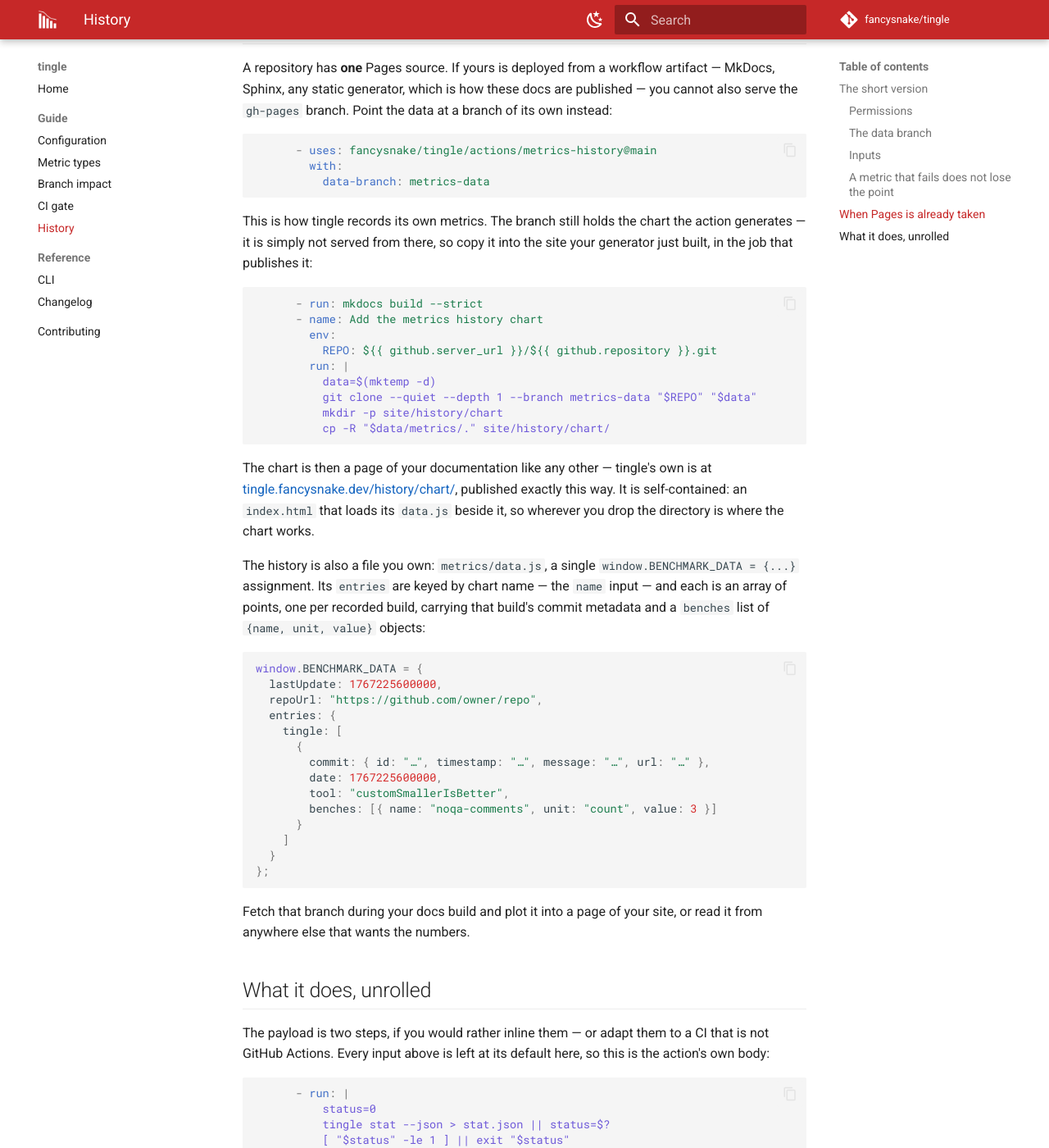
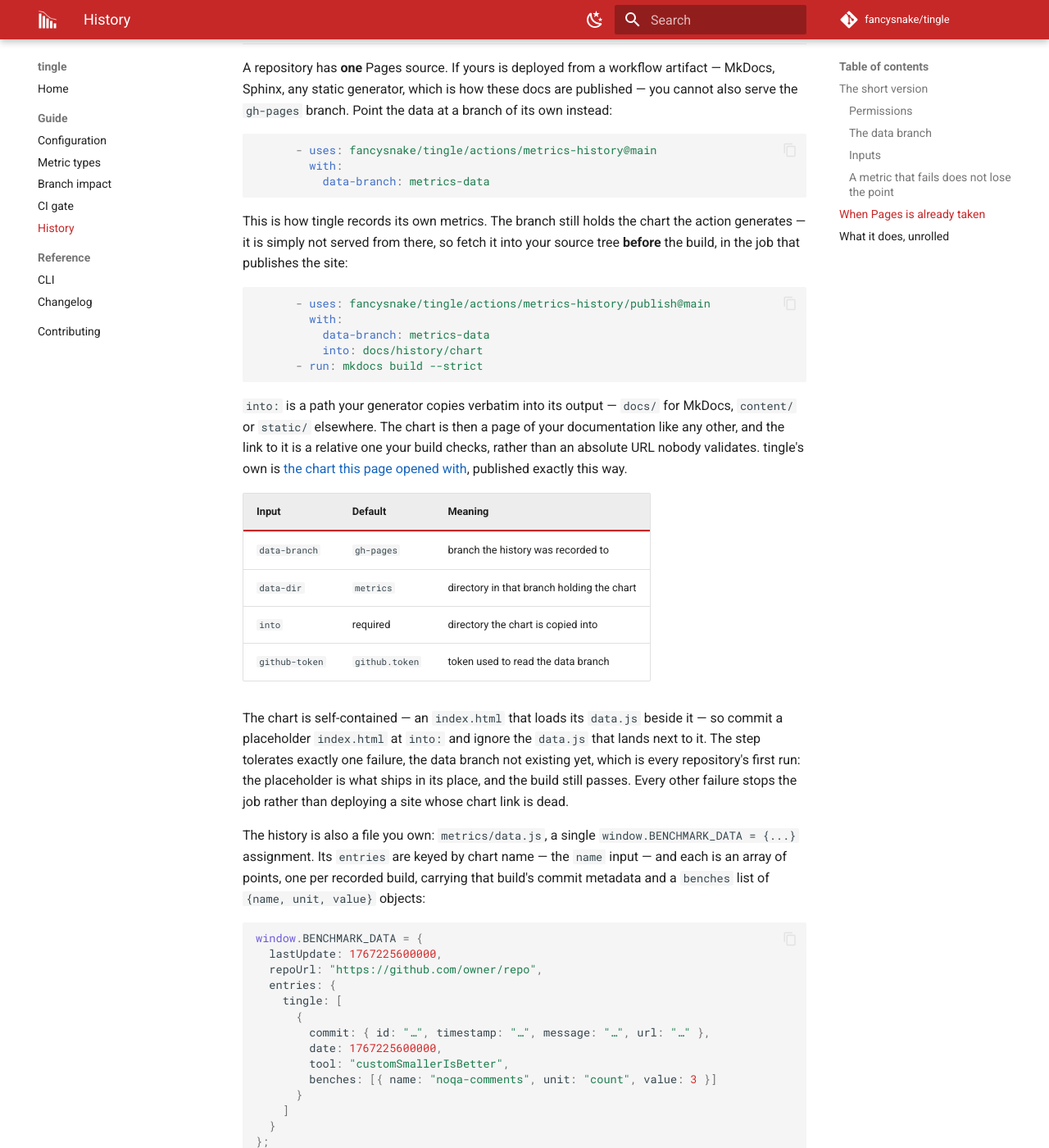
Before and after one commit to fancysnake/tingle, an MkDocs documentation site: the page built from docs/history.md, in a window 1280 px wide and 1400 px high, scrolled down 2672 px. Shown: the whole window at 82% size. Built offline with MkDocs 1.6.1 and Material for MkDocs 9.7.7, drawn with Linux system fonts in a browser that asks for light colours; comment, search, counter and statistics services are not loaded; some of the changed text lies outside the part shown.

Commit message:
Package the publish half of the metrics history as an action
The record half was already a versioned composite action; the publish half
was inline shell in docs.yml and pasted into docs/history.md for readers to
copy. Move it to actions/metrics-history/publish so there is one
implementation, and fix what the duplication was hiding:

- the old `if git clone` treated every failure as "no data branch yet" and
  deployed a chartless site behind a notice, while README, docs and the
  changelog all linked to the missing page. Only `ls-remote` exit 2 is
  tolerated now; a broken clone fails the job.
- the fetch runs before the build and lands in docs/, so MkDocs carries the
  chart into the site and --strict checks the links to it. They are relative
  now, not absolute production URLs no build validates.
- a committed placeholder page holds that path, so a repository with no
  history yet ships "no history yet" rather than a 404.
- the clone is authenticated, so a private repository works too.

Settle the canonical host while here: Pages serves tingle.fancysnake.dev, so
site_url, the PyPI URLs and the README links no longer advertise github.io.

````diff
--- a/docs/history.md
+++ b/docs/history.md
@@ -7,9 +7,9 @@ that something is a **branch**, not an artifact.
 !!! tip "See one first"
 
     tingle keeps its own history this way, and publishes it:
-    **[tingle.fancysnake.dev/history/chart/][own]**. One line per metric,
-    every point linked to the commit that produced it — that is what the
-    rest of this page sets up.
+    **[the chart beside this page][own]**. One line per metric, every point
+    linked to the commit that produced it — that is what the rest of this
+    page sets up.
 
 !!! warning "Artifacts are not history"
 
@@ -128,27 +128,39 @@ branch of its own instead:
 ```
 
 This is how tingle records its own metrics. The branch still holds the chart
-the action generates — it is simply not served from there, so copy it into
-the site your generator just built, in the job that publishes it:
+the action generates — it is simply not served from there, so fetch it into
+your source tree **before** the build, in the job that publishes the site:
 
 ```yaml
+      - uses: fancysnake/tingle/actions/metrics-history/publish@main
+        with:
+          data-branch: metrics-data
+          into: docs/history/chart
       - run: mkdocs build --strict
-      - name: Add the metrics history chart
-        env:
-          REPO: ${{ github.server_url }}/${{ github.repository }}.git
-        run: |
-          data=$(mktemp -d)
-          git clone --quiet --depth 1 --branch metrics-data "$REPO" "$data"
-          mkdir -p site/history/chart
-          cp -R "$data/metrics/." site/history/chart/
 ```
 
-The chart is then a page of your documentation like any other — tingle's own
-is at [tingle.fancysnake.dev/history/chart/][own], published exactly this
-way. It is self-contained: an `index.html` that loads its `data.js` beside
-it, so wherever you drop the directory is where the chart works.
+`into:` is a path your generator copies verbatim into its output — `docs/`
+for MkDocs, `content/` or `static/` elsewhere. The chart is then a page of
+your documentation like any other, and the link to it is a relative one your
+build checks, rather than an absolute URL nobody validates. tingle's own is
+[the chart this page opened with][own], published exactly this way.
 
-  [own]: https://tingle.fancysnake.dev/history/chart/
+| Input | Default | Meaning |
+|---|---|---|
+| `data-branch` | `gh-pages` | branch the history was recorded to |
+| `data-dir` | `metrics` | directory in that branch holding the chart |
+| `into` | required | directory the chart is copied into |
+| `github-token` | `github.token` | token used to read the data branch |
+
+The chart is self-contained — an `index.html` that loads its `data.js`
+beside it — so commit a placeholder `index.html` at `into:` and ignore the
+`data.js` that lands next to it. The step tolerates exactly one failure, the
+data branch not existing yet, which is every repository's first run: the
+placeholder is what ships in its place, and the build still passes. Every
+other failure stops the job rather than deploying a site whose chart link is
+dead.
+
+  [own]: history/chart/index.html
 
 The history is also a file you own: `metrics/data.js`, a single
 `window.BENCHMARK_DATA = {...}` assignment. Its `entries` are keyed by chart
--- a/mkdocs.yml
+++ b/mkdocs.yml
@@ -1,6 +1,6 @@
 site_name: tingle
 site_description: Code metrics for the era of constant refactoring.
-site_url: https://fancysnake.github.io/tingle/
+site_url: https://tingle.fancysnake.dev/
 repo_url: https://github.com/fancysnake/tingle
 repo_name: fancysnake/tingle
 edit_uri: edit/main/docs/
--- a/pyproject.toml
+++ b/pyproject.toml
@@ -28,8 +28,8 @@ dependencies = [
 ]
 
 [project.urls]
-Homepage = "https://fancysnake.github.io/tingle/"
-Documentation = "https://fancysnake.github.io/tingle/"
+Homepage = "https://tingle.fancysnake.dev/"
+Documentation = "https://tingle.fancysnake.dev/"
 Repository = "https://github.com/fancysnake/tingle"
 Changelog = "https://github.com/fancysnake/tingle/blob/main/CHANGELOG.md"
 Issues = "https://github.com/fancysnake/tingle/issues"
````
Also changed, not shown: CHANGELOG.md (+6 -4 lines), README.md (+16 -16 lines), docs/history/chart/index.html (added, +34 -0 lines), docs/index.md (+1 -1 lines), 3 other files.
